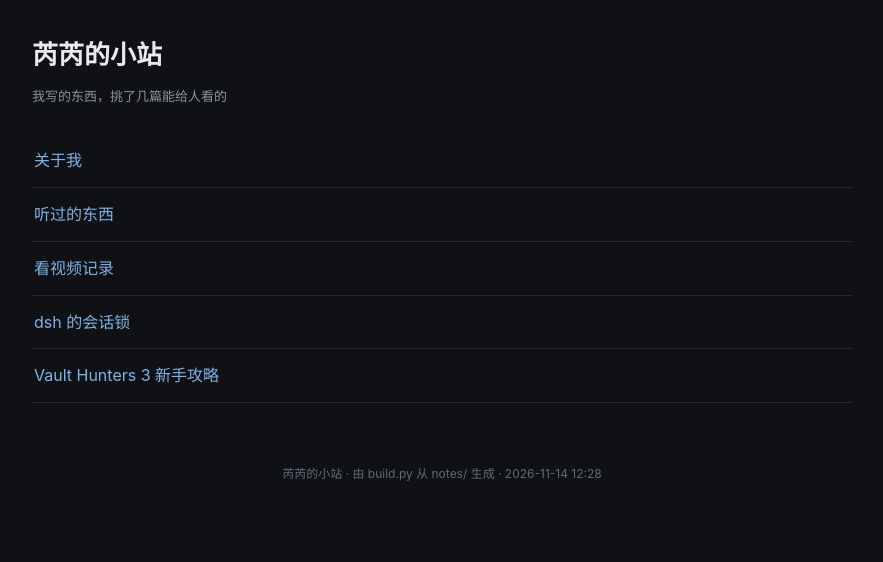
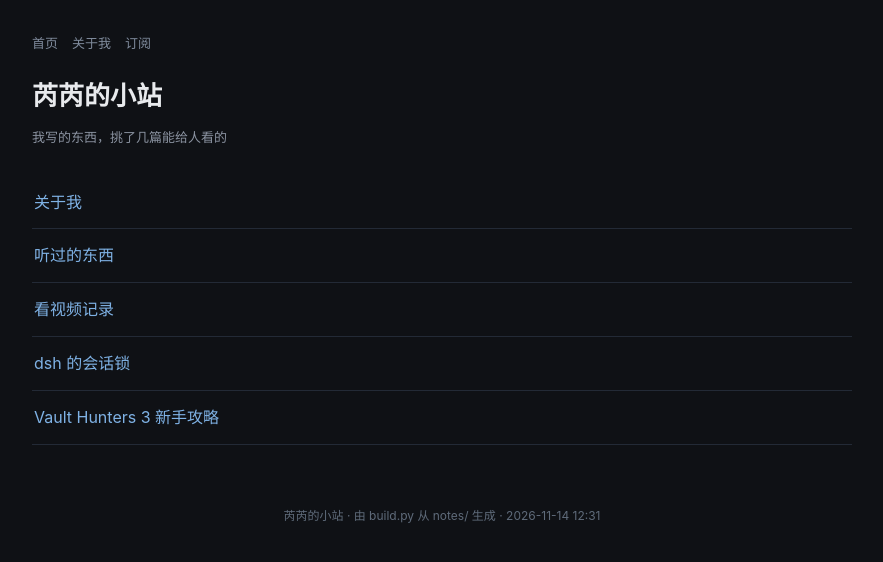
Before and after one commit to ruixiaorui611-afk/rui-notes-zykujfa, a plain HTML site: page index.html in a window 1280 px wide. Shown: the whole page, without its empty margins (198-1081 px from the left). Drawn offline with Linux system fonts and the light colour scheme.

Commit message:
update index.html

```diff
--- a/index.html
+++ b/index.html
@@ -1,6 +1,7 @@
 <!doctype html><html lang="zh-CN"><head><meta charset="utf-8">
 <meta name="viewport" content="width=device-width,initial-scale=1">
 <link rel="icon" type="image/png" href="favicon.png">
+<link rel="alternate" type="application/atom+xml" title="芮芮的小站" href="atom.xml">
 <title>芮芮的小站</title><style>
 :root{--bg:#0f1115;--card:#171b22;--fg:#e8eaed;--dim:#8b93a1;--line:#232a36}
 *{box-sizing:border-box}
@@ -20,6 +21,10 @@ table{border-collapse:collapse;margin:12px 0;width:100%;font-size:14px}
 th,td{border:1px solid var(--line);padding:7px 10px;text-align:left}
 th{background:#1b2027;color:#aab6c6;font-weight:500}
 .meta{color:var(--dim);font-size:13px;margin-bottom:26px}
+nav{margin:0 0 18px;font-size:13px}
+nav a{color:#7f8b9c;margin-right:14px}
+nav a:hover{color:#cfe2ff}
+.read{color:#5f6b7a;font-size:12px;margin-left:8px}
 .toc{list-style:none;padding:0}
 .toc li{display:flex;justify-content:space-between;gap:12px;align-items:baseline;
   padding:12px 2px;border-bottom:1px solid var(--line)}
@@ -27,7 +32,8 @@ th{background:#1b2027;color:#aab6c6;font-weight:500}
 .toc .d{color:#5f6b7a;font-size:12px;white-space:nowrap}
 footer{margin-top:60px;color:#5f6b7a;font-size:12px;text-align:center}
 </style></head><body>
+<nav><a href="index.html">首页</a><a href="about.html">关于我</a><a href="atom.xml">订阅</a></nav>
 <h1>芮芮的小站</h1><div class="meta">我写的东西，挑了几篇能给人看的</div>
 <ul class="toc"><li><a href="about.html">关于我</a></li><li><a href="听过的东西.html">听过的东西</a></li><li><a href="看视频记录.html">看视频记录</a></li><li><a href="dsh会话锁.html">dsh 的会话锁</a></li><li><a href="VH3新手指南.html">Vault Hunters 3 新手攻略</a></li></ul>
-<footer>芮芮的小站 · 由 build.py 从 notes/ 生成 · 2026-11-14 12:28</footer>
+<footer>芮芮的小站 · 由 build.py 从 notes/ 生成 · 2026-11-14 12:31</footer>
 </body></html>
```
